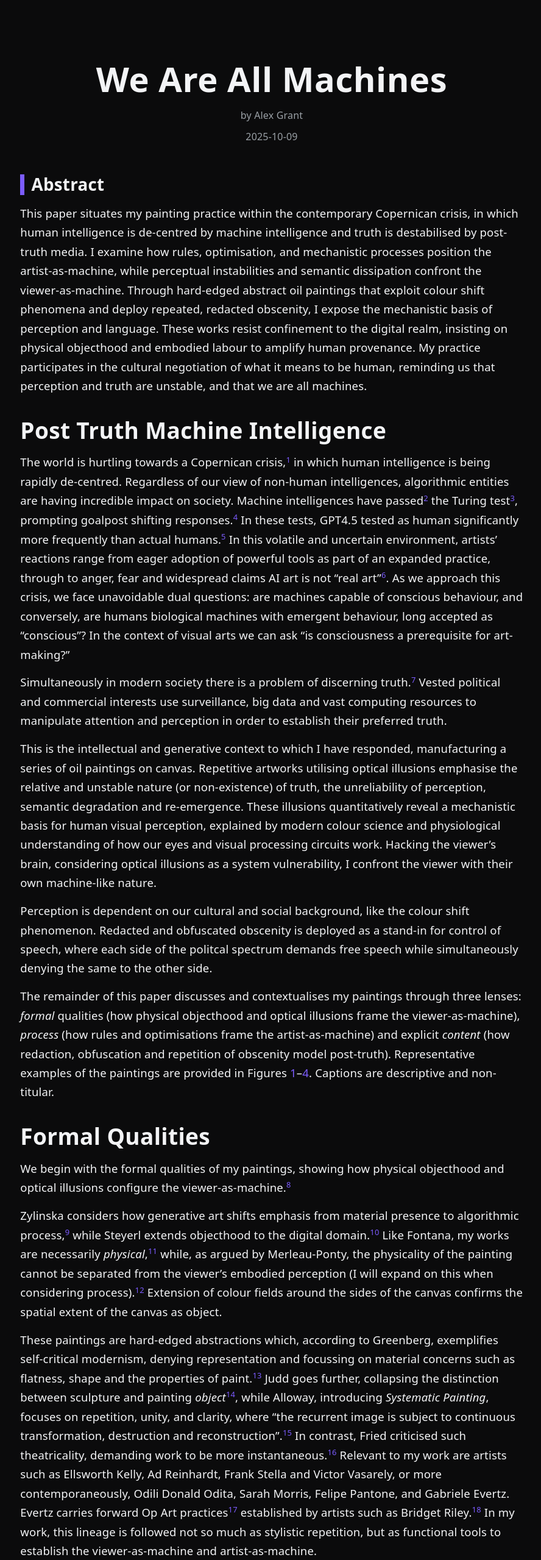
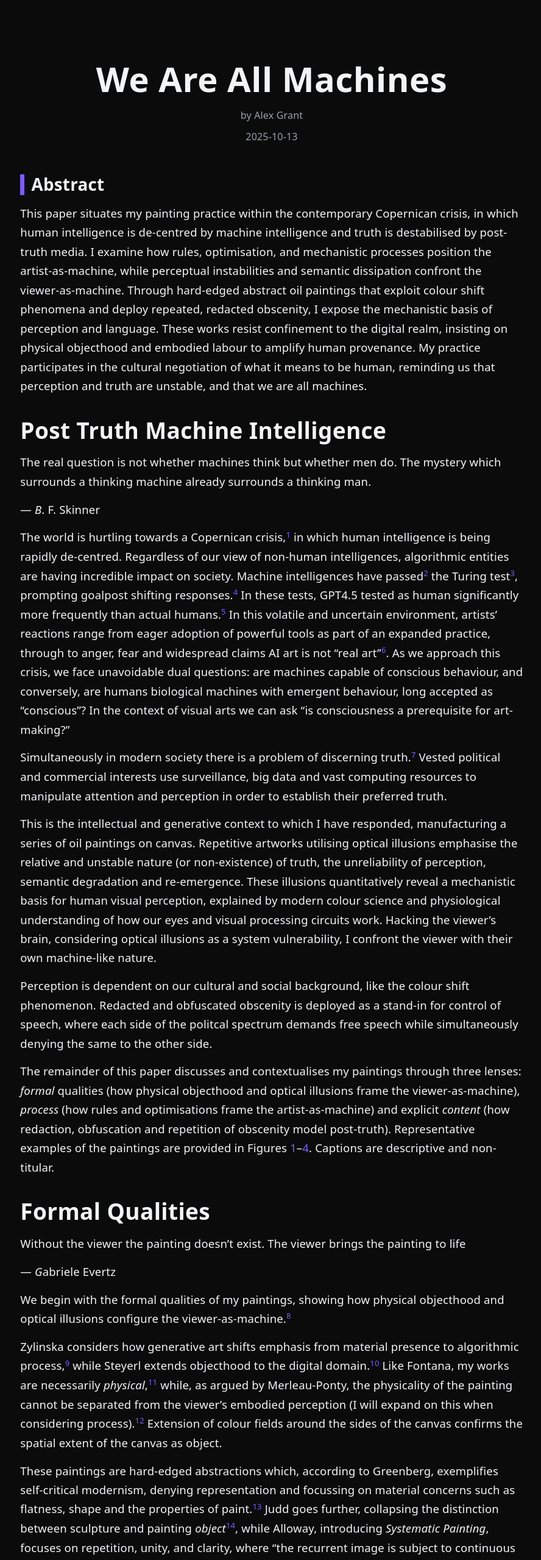
Before and after one commit to grantaj/we-are-all-machines, a plain HTML site: page docs/index.html in a window 1280 px wide. Shown: the top 2559 px of the page at 61% size, without its empty margins (194-1082 px from the left). Drawn offline with nearby package versions, Linux system fonts and the light colour scheme; a small style sheet from the web is missing.

Commit message:
epigraphs

```diff
--- a/docs/index.html
+++ b/docs/index.html
@@ -43,7 +43,7 @@ perception and truth are unstable, and that we are all machines.</p>" />
     <header class="essay-header">
       <h1 class="essay-title">We Are All Machines</h1>
       <div class="essay-byline">by Alex Grant</div>
-      <div class="essay-date">2025-10-09</div>
+      <div class="essay-date">2025-10-13</div>
     </header>
 
         <section class="abstract">
@@ -68,6 +68,12 @@ and truth are unstable, and that we are all machines.</p></p>
     </div>
     <h1 id="post-truth-machine-intelligence">Post Truth Machine
     Intelligence</h1>
+    <div class="epigraph">
+    <p>The real question is not whether machines think but whether men
+    do. The mystery which surrounds a thinking machine already surrounds
+    a thinking man.</p>
+    <p>— <span><em>B</em>. F. Skinner</span></p>
+    </div>
     <p>The world is hurtling towards a Copernican crisis,<a href="#fn1"
     class="footnote-ref" id="fnref1" role="doc-noteref"><sup>1</sup></a>
     in which human intelligence is being rapidly de-centred. Regardless
@@ -136,6 +142,11 @@ and truth are unstable, and that we are all machines.</p></p>
     Captions are descriptive and non-titular.</p>
     <h1 id="formal-qualities"><span class="smallcaps">Formal
     Qualities</span></h1>
+    <div class="epigraph">
+    <p>Without the viewer the painting doesn’t exist. The viewer brings
+    the painting to life</p>
+    <p>— <span><em>G</em>abriele Evertz</span></p>
+    </div>
     <p>We begin with the formal qualities of my paintings, showing how
     physical objecthood and optical illusions configure the
     viewer-as-machine.<a href="#fn8" class="footnote-ref" id="fnref8"
@@ -330,6 +341,10 @@ and truth are unstable, and that we are all machines.</p></p>
     mechanistic “computational elements” reflects this idea of emergent
     intelligence.</p>
     <h1 id="sec:process">How I made the Paintings</h1>
+    <div class="epigraph">
+    <p>The idea becomes a machine that makes the art.</p>
+    <p>— <span><em>S</em>ol LeWitt</span></p>
+    </div>
     <p>Turning now to the process, I show how optimisation and
     engineering configure the artist-as-machine, while establishing
     human provenance.</p>
@@ -555,6 +570,11 @@ and truth are unstable, and that we are all machines.</p></p>
     class="footnote-ref" id="fnref82"
     role="doc-noteref"><sup>82</sup></a></span></p>
     <h1 id="explicit-content">Explicit Content</h1>
+    <div class="epigraph">
+    <p>Who needs censorship when the truth can be buried under a pile of
+    bullshit?</p>
+    <p>— <span><em>Lee McIntyre</em></span></p>
+    </div>
     <p>Finally, I consider how redaction, obfuscation and repetition of
     obscenity model perceptual instability, extending our mechanistic
     framework to language. As discussed earlier, repetition also
```
Also changed, not shown: 1 other file.
